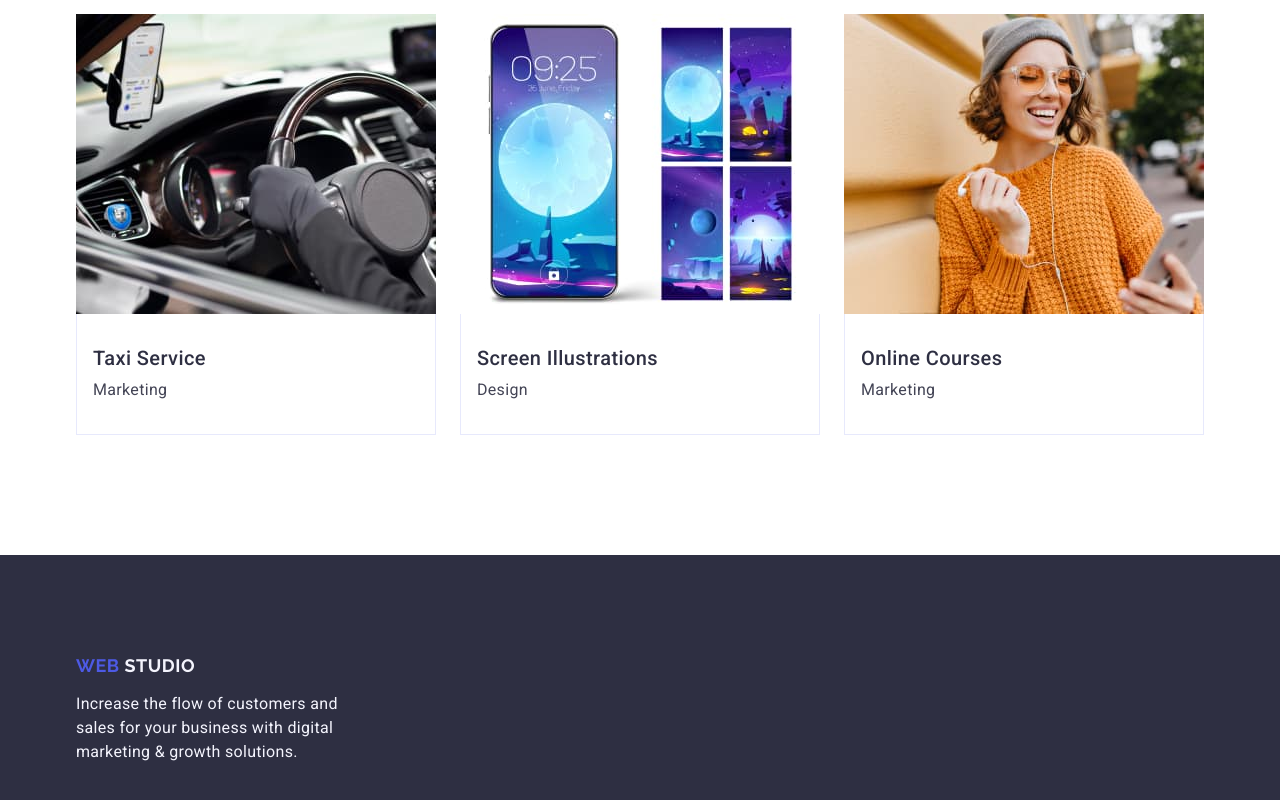
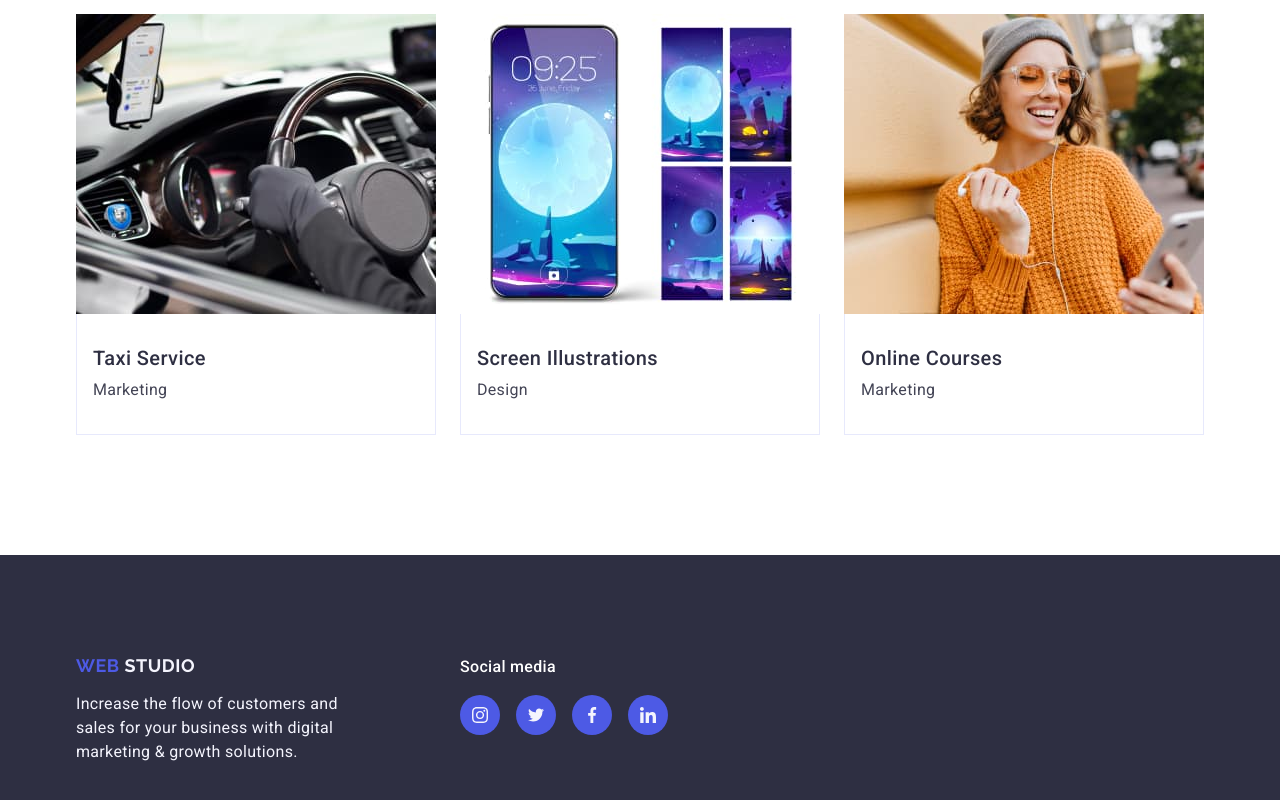
Before and after one commit to Andrii-UA99/goit-markup-hw-04, a plain HTML site: page index.html in a window 1280 px wide. Shown: the part 2628-3428 px from the top of the page. Drawn offline with nearby package versions, Linux system fonts and the light colour scheme.

Commit message:
Footer-done

```diff
--- a/css/styles.css
+++ b/css/styles.css
@@ -343,7 +343,7 @@ transition: background-color 250ms cubic-bezier(0.4, 0, 0.2, 1);
 }
 
 .icon-bckg:hover, .icon-bckg:focus {
-background-color: #31d0aa;;
+background-color: #31d0aa;
 }
 
 .our-list {
@@ -462,3 +462,47 @@ font-family: "Raleway", sans-serif;
     margin: 0;
     width: 264px;
 }
+
+.footer-one-blok {
+    margin-right: 120px;
+}
+
+.Footer-blok-icon {
+display: flex;
+}
+
+.footer-text-link {
+        font-weight: 500;
+        font-size: 16px;
+        line-height: 1.5;
+        letter-spacing: 0.02em;
+        color: #fff;
+        margin-bottom: 16px;
+}
+
+.footer-list {
+        display: flex;
+            gap: 16px;
+                justify-content: center;
+                    align-items: center;
+}
+
+.footer-item {
+width: 40px;
+height: 40px;
+}
+
+.footer-link {
+width: 100%;
+height: 100%;
+background-color: #4d5ae5;
+border-radius: 50%;
+display: flex;
+justify-content: center;
+align-items: center;
+transition: background-color 250ms cubic-bezier(0.4, 0, 0.2, 1);
+}
+
+.footer-link:hover, .footer-link:focus {
+background-color: #31d0aa;
+}
--- a/index.html
+++ b/index.html
@@ -381,7 +381,8 @@
     </main>
     <footer class="footer-section">
       <div class="container">
-        <div>
+        <div class="Footer-blok-icon">
+          <div class="footer-one-blok">
             <a href="./index.html" class="logo-footer"
               >Web <span class="logo-part-footer">Studio</span></a
             >
@@ -390,6 +391,40 @@
               digital marketing & growth solutions.
             </p>
           </div>
+          <div>
+            <p class="footer-text-link">Social media</p>
+            <ul class="footer-list">
+              <li class="footer-item">
+                <a href="" target="_blank" class="footer-link">
+                  <svg class="icon-social" width="16" height="16">
+                    <use href="./images/icons.svg#icon-instagram"></use>
+                  </svg>
+                </a>
+              </li>
+              <li class="footer-item">
+                <a href="" target="_blank" class="footer-link">
+                  <svg class="icon-social" width="16" height="16">
+                    <use href="./images/icons.svg#icon-twitter"></use>
+                  </svg>
+                </a>
+              </li>
+              <li class="footer-item">
+                <a href="" target="_blank" class="footer-link">
+                  <svg class="icon-social" width="16" height="16">
+                    <use href="./images/icons.svg#icon-facebook"></use>
+                  </svg>
+                </a>
+              </li>
+              <li class="footer-item">
+                <a href="" target="_blank" class="footer-link">
+                  <svg class="icon-social" width="16" height="16">
+                    <use href="./images/icons.svg#icon-linkedin"></use>
+                  </svg>
+                </a>
+              </li>
+            </ul>
+          </div>
+        </div>
       </div>
     </footer>
   </body>
```
Lines whose indentation alone changed are shown as unchanged.
